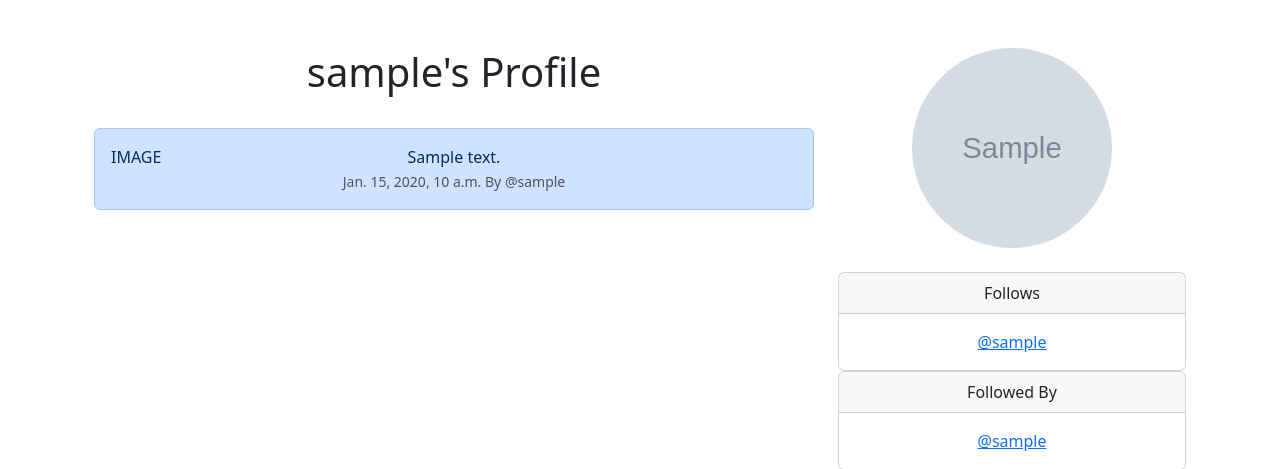
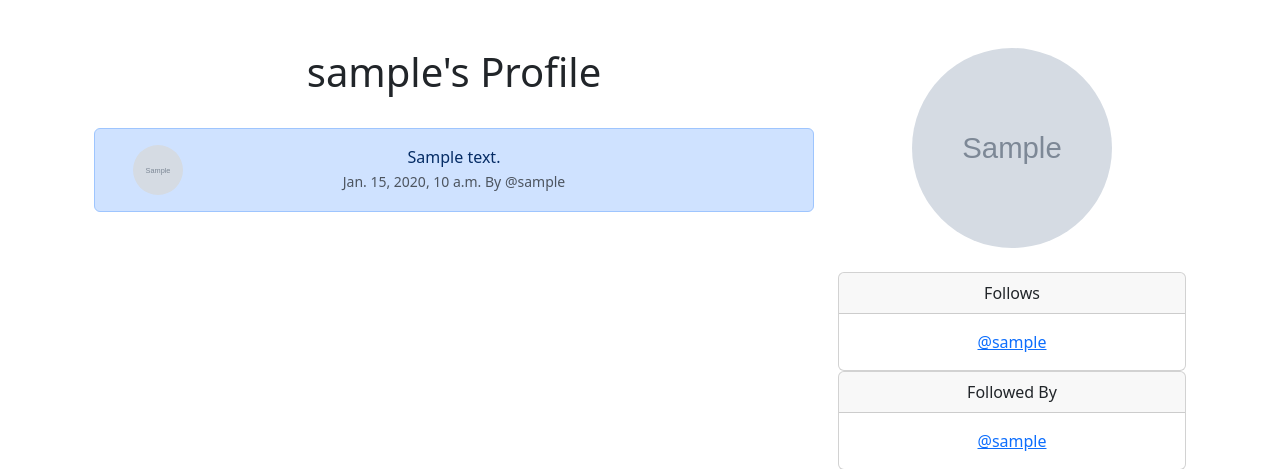
Before and after one commit to sacarr98/NewsStories, a Django app: page /profile/1 in a window 1280 px wide. Shown: the part 56-525 px from the top of the page. Run offline with Django 5.2, Linux system fonts and the light colour scheme; a user stored in the database is signed in; tables that the repository leaves empty hold one stand-in row (values such as "Sample post"); grey boxes marked "Sample" are stand-in pictures.

Commit message:
add profile pictures to user posts on their profile page

```diff
--- a/yournews/templates/profile.html
+++ b/yournews/templates/profile.html
@@ -1,4 +1,5 @@
 {% extends 'base.html' %}
+{% load static %}
 
 {% block content %}
 
@@ -14,10 +15,14 @@
                         <div class="alert alert-primary" role="alert">
                             <div class="containter">
                                 <div class="row">
-                                    <div class="col-1">
-                                        IMAGE
+                                    <div class="col-2">
+                                        {% if profile.profile_image %}
+                                        <img src="{{ profile.profile_image.url }}" width="50" height="50" class="rounded-circle" alt="{{ profile.user.username}}">
+                                        {% else %}
+                                        <img src="{% static 'images/default_profile_pic.png' %}" width="50" height="50" class="rounded-circle" alt="{{ profile.user.username}}">
+                                        {% endif %}
                                     </div>
-                                    <div class="col-10">
+                                    <div class="col-8">
                             {{ newspost.body }}
                             <br/>
                             <small class="text-muted">
```
